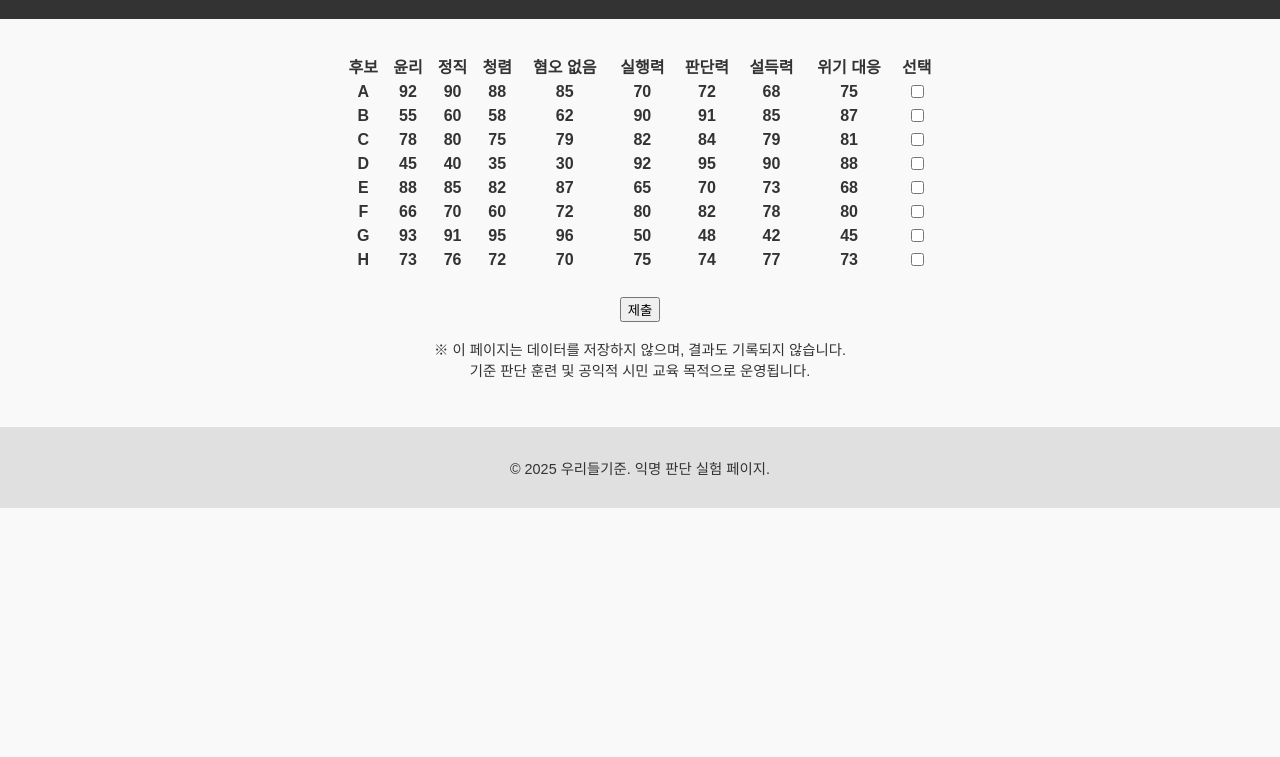
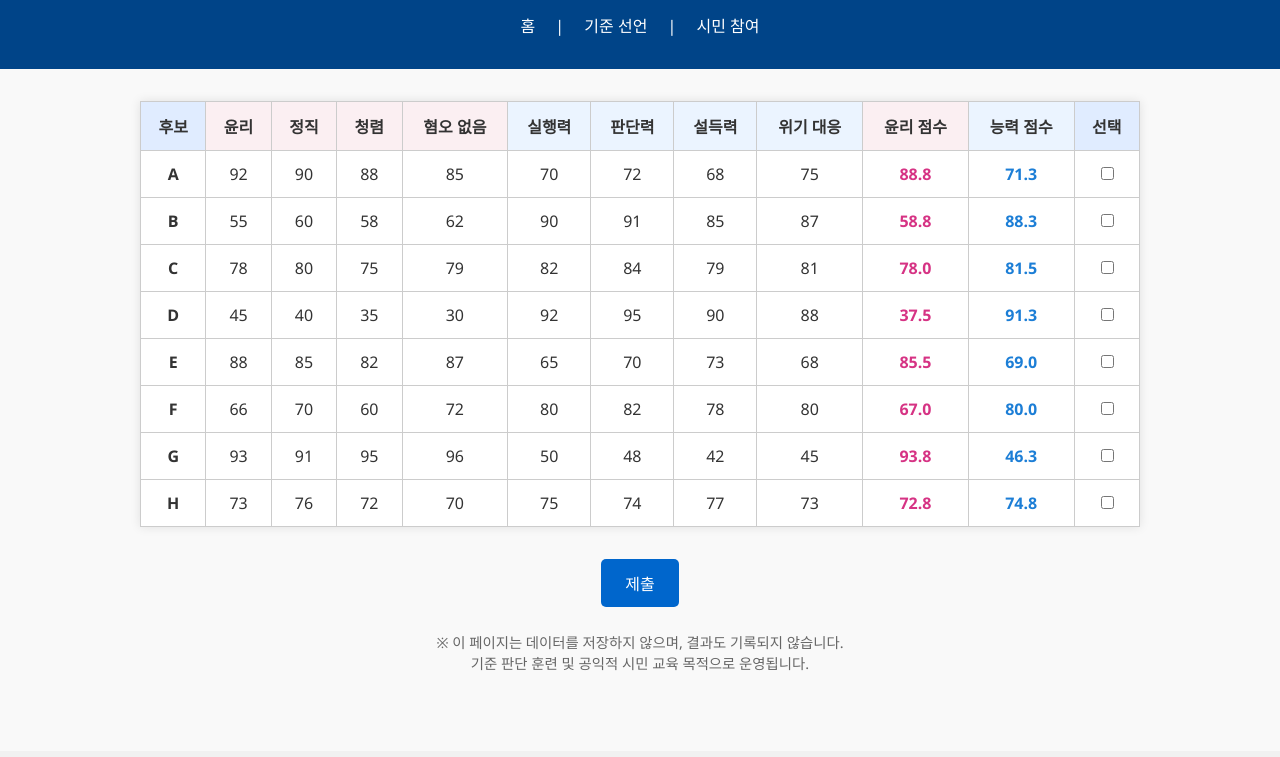
Before and after one commit to ourstandard/ourstandard.github.io, a plain HTML site: page ethicalChoice/vote.html in a window 1280 px wide. Shown: the part 148-905 px from the top of the page. Before the commit the page ends 800 px from the top, so only its background shows below. Drawn offline with Linux system fonts and the light colour scheme.

Commit message:
Update vote.html

```diff
--- a/ethicalChoice/vote.html
+++ b/ethicalChoice/vote.html
@@ -4,7 +4,108 @@
   <meta charset="UTF-8" />
   <meta name="viewport" content="width=device-width, initial-scale=1.0" />
   <title>가상 후보 투표</title>
-  <link rel="stylesheet" href="style.css" />
+  <style>
+    body {
+      font-family: 'Segoe UI', sans-serif;
+      background-color: #f9f9f9;
+      color: #333;
+      margin: 0;
+      padding: 0;
+    }
+
+    header {
+      background-color: #004488;
+      color: white;
+      padding: 2rem 1rem;
+      text-align: center;
+    }
+
+    main {
+      padding: 2rem;
+      max-width: 1000px;
+      margin: auto;
+    }
+
+    table {
+      width: 100%;
+      border-collapse: collapse;
+      background-color: white;
+      box-shadow: 0 0 10px rgba(0,0,0,0.1);
+    }
+
+    th, td {
+      padding: 0.75rem;
+      border: 1px solid #ccc;
+      text-align: center;
+    }
+
+    thead {
+      background-color: #e0ecff;
+      font-weight: bold;
+    }
+
+    tbody tr:hover {
+      background-color: #f1f7ff;
+    }
+
+    button {
+      background-color: #0066cc;
+      color: white;
+      padding: 0.75rem 1.5rem;
+      border: none;
+      font-size: 1rem;
+      border-radius: 5px;
+      cursor: pointer;
+    }
+
+    button:hover {
+      background-color: #0055aa;
+    }
+
+    p.note {
+      text-align: center;
+      font-size: 0.9rem;
+      color: #666;
+      margin-top: 1.5rem;
+    }
+
+    footer {
+      background-color: #f1f1f1;
+      text-align: center;
+      padding: 1rem;
+      margin-top: 2rem;
+      font-size: 0.85rem;
+      color: #555;
+    }
+
+    nav a {
+      color: white;
+      text-decoration: none;
+      margin: 0 1rem;
+      font-weight: 500;
+      transition: color 0.3s;
+    }
+
+    nav a:hover {
+      color: #cce6ff;
+      text-decoration: underline;
+    }
+
+    .score {
+      font-size: 0.85rem;
+      margin-bottom: 0.3rem;
+    }
+
+    .score .ethics {
+      color: #d63384;
+      font-weight: bold;
+    }
+
+    .score .ability {
+      color: #1c7ed6;
+      font-weight: bold;
+    }
+  </style>
   <script>
     function limitSelection(checkbox) {
       const max = 3;
@@ -30,48 +131,76 @@
 <header>
   <h1>기준에 부합하는 후보를 선택해주세요</h1>
   <p>최대 3명까지 선택할 수 있습니다.</p>
+  <nav style="margin-top: 1rem;">
+    <a href="index.html">홈</a> |
+    <a href="declaration.html">기준 선언</a> |
+    <a href="participation.html">시민 참여</a>
+  </nav>
 </header>
 
 <main>
-    <table width = 600 align = center>
+<table>
   <thead>
     <tr>
-          <th>후보</th><th>윤리</th><th>정직</th><th>청렴</th><th>혐오 없음</th>
-          <th>실행력</th><th>판단력</th><th>설득력</th><th>위기 대응</th><th>선택</th>
+      <th>후보</th>
+      <th  style="background-color:#fbeff2;">윤리</th><th  style="background-color:#fbeff2;">정직</th>
+      <th  style="background-color:#fbeff2;">청렴</th><th  style="background-color:#fbeff2;">혐오 없음</th>
+      <th style="background-color:#ebf4ff;">실행력</th><th style="background-color:#ebf4ff;">판단력</th>
+      <th style="background-color:#ebf4ff;">설득력</th><th style="background-color:#ebf4ff;">위기 대응</th>
+      <th style="background-color:#fbeff2;">윤리 점수</th>
+      <th style="background-color:#ebf4ff;">능력 점수</th>
+      <th>선택</th>
     </tr>
   </thead>
   <tbody>
-        <tr><th>A</th><th>92</th><th>90</th><th>88</th><th>85</th><th>70</th><th>72</th><th>68</th><th>75</th>
-            <th><input type="checkbox" value="A" onclick="limitSelection(this)" /></th></tr>
-        <tr><th>B</th><th>55</th><th>60</th><th>58</th><th>62</th><th>90</th><th>91</th><th>85</th><th>87</th>
-            <th><input type="checkbox" value="B" onclick="limitSelection(this)" /></th></tr>
-        <tr><th>C</th><th>78</th><th>80</th><th>75</th><th>79</th><th>82</th><th>84</th><th>79</th><th>81</th>
-            <th><input type="checkbox" value="C" onclick="limitSelection(this)" /></th></tr>
-        <tr><th>D</th><th>45</th><th>40</th><th>35</th><th>30</th><th>92</th><th>95</th><th>90</th><th>88</th>
-            <th><input type="checkbox" value="D" onclick="limitSelection(this)" /></th></tr>
-        <tr><th>E</th><th>88</th><th>85</th><th>82</th><th>87</th><th>65</th><th>70</th><th>73</th><th>68</th>
-            <th><input type="checkbox" value="E" onclick="limitSelection(this)" /></th></tr>
-        <tr><th>F</th><th>66</th><th>70</th><th>60</th><th>72</th><th>80</th><th>82</th><th>78</th><th>80</th>
-            <th><input type="checkbox" value="F" onclick="limitSelection(this)" /></th></tr>
-        <tr><th>G</th><th>93</th><th>91</th><th>95</th><th>96</th><th>50</th><th>48</th><th>42</th><th>45</th>
-            <th><input type="checkbox" value="G" onclick="limitSelection(this)" /></th></tr>
-        <tr><th>H</th><th>73</th><th>76</th><th>72</th><th>70</th><th>75</th><th>74</th><th>77</th><th>73</th>
-            <th><input type="checkbox" value="H" onclick="limitSelection(this)" /></th></tr>
+    <tr><th>A</th><td>92</td><td>90</td><td>88</td><td>85</td><td>70</td><td>72</td><td>68</td><td>75</td>
+      <td style="color:#d63384; font-weight:bold;">88.8</td>
+      <td style="color:#1c7ed6; font-weight:bold;">71.3</td>
+      <td><input type="checkbox" value="A" onclick="limitSelection(this)" /></td></tr>
+    <tr><th>B</th><td>55</td><td>60</td><td>58</td><td>62</td><td>90</td><td>91</td><td>85</td><td>87</td>
+      <td style="color:#d63384; font-weight:bold;">58.8</td>
+      <td style="color:#1c7ed6; font-weight:bold;">88.3</td>
+      <td><input type="checkbox" value="B" onclick="limitSelection(this)" /></td></tr>
+    <tr><th>C</th><td>78</td><td>80</td><td>75</td><td>79</td><td>82</td><td>84</td><td>79</td><td>81</td>
+      <td style="color:#d63384; font-weight:bold;">78.0</td>
+      <td style="color:#1c7ed6; font-weight:bold;">81.5</td>
+      <td><input type="checkbox" value="C" onclick="limitSelection(this)" /></td></tr>
+    <tr><th>D</th><td>45</td><td>40</td><td>35</td><td>30</td><td>92</td><td>95</td><td>90</td><td>88</td>
+      <td style="color:#d63384; font-weight:bold;">37.5</td>
+      <td style="color:#1c7ed6; font-weight:bold;">91.3</td>
+      <td><input type="checkbox" value="D" onclick="limitSelection(this)" /></td></tr>
+    <tr><th>E</th><td>88</td><td>85</td><td>82</td><td>87</td><td>65</td><td>70</td><td>73</td><td>68</td>
+      <td style="color:#d63384; font-weight:bold;">85.5</td>
+      <td style="color:#1c7ed6; font-weight:bold;">69.0</td>
+      <td><input type="checkbox" value="E" onclick="limitSelection(this)" /></td></tr>
+    <tr><th>F</th><td>66</td><td>70</td><td>60</td><td>72</td><td>80</td><td>82</td><td>78</td><td>80</td>
+      <td style="color:#d63384; font-weight:bold;">67.0</td>
+      <td style="color:#1c7ed6; font-weight:bold;">80.0</td>
+      <td><input type="checkbox" value="F" onclick="limitSelection(this)" /></td></tr>
+    <tr><th>G</th><td>93</td><td>91</td><td>95</td><td>96</td><td>50</td><td>48</td><td>42</td><td>45</td>
+      <td style="color:#d63384; font-weight:bold;">93.8</td>
+      <td style="color:#1c7ed6; font-weight:bold;">46.3</td>
+      <td><input type="checkbox" value="G" onclick="limitSelection(this)" /></td></tr>
+    <tr><th>H</th><td>73</td><td>76</td><td>72</td><td>70</td><td>75</td><td>74</td><td>77</td><td>73</td>
+      <td style="color:#d63384; font-weight:bold;">72.8</td>
+      <td style="color:#1c7ed6; font-weight:bold;">74.8</td>
+      <td><input type="checkbox" value="H" onclick="limitSelection(this)" /></td></tr>
   </tbody>
 </table>
 
-    <div style="text-align: center; margin-top: 1.5rem;">
+
+  <div style="text-align: center; margin-top: 2rem;">
     <button onclick="submitVote()">제출</button>
   </div>
 
-    <p style="text-align: center; font-size: 0.9rem; margin-top: 1rem;">
+  <p class="note">
     ※ 이 페이지는 데이터를 저장하지 않으며, 결과도 기록되지 않습니다.<br />
     기준 판단 훈련 및 공익적 시민 교육 목적으로 운영됩니다.
   </p>
 </main>
 
 <footer>
-    <p style="text-align: center;">© 2025 우리들기준. 익명 판단 실험 페이지.</p>
+  <p>© 2025 우리들기준. 익명 판단 실험 페이지.</p>
 </footer>
 </body>
 </html>
```
Lines whose indentation alone changed are shown as unchanged.
